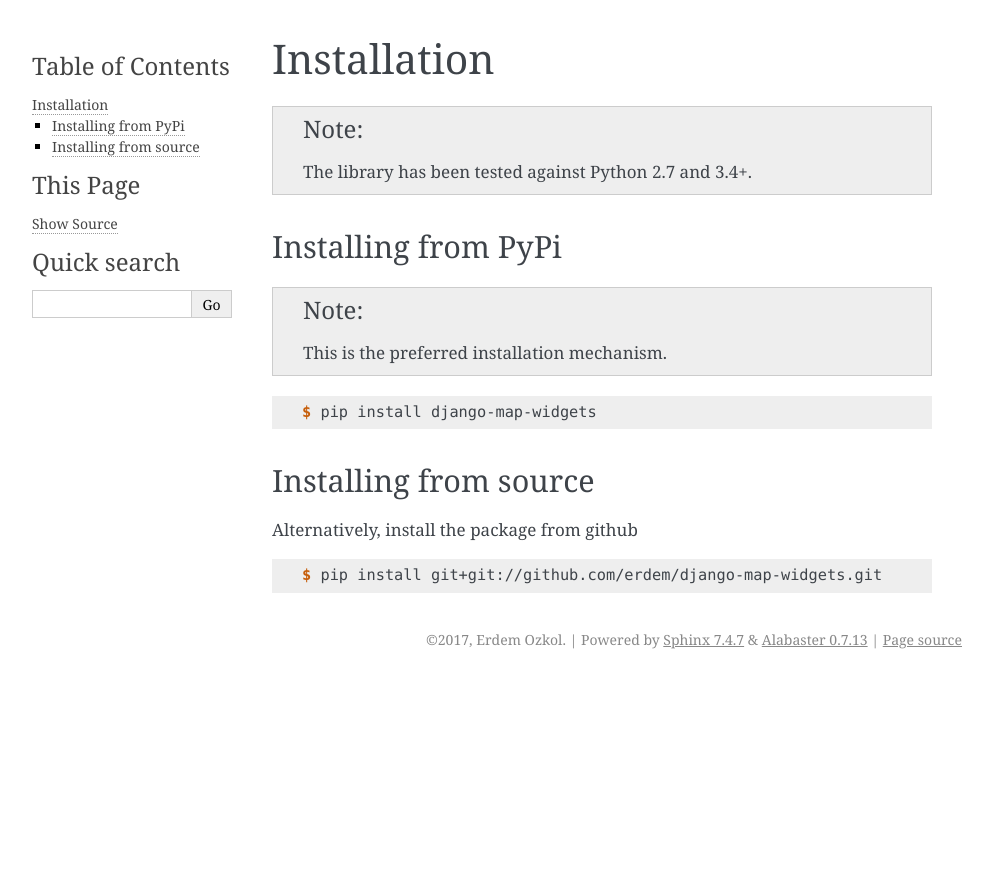
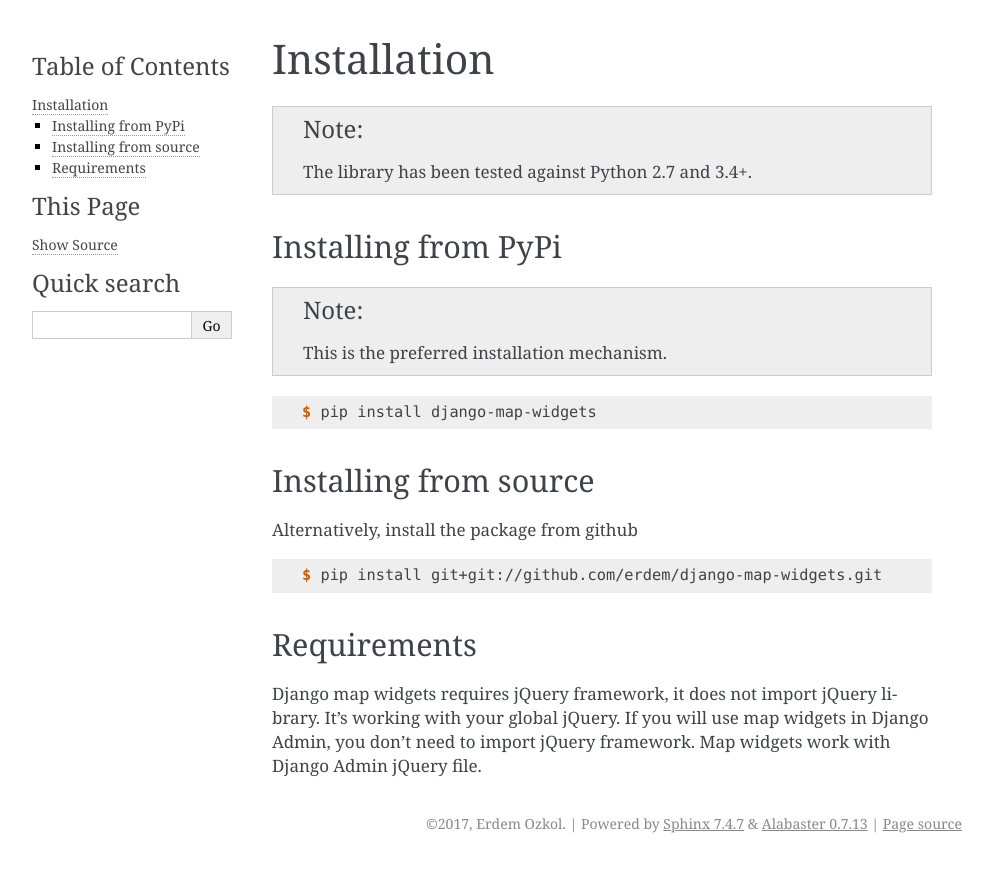
Before and after one commit to erdem/django-map-widgets, a Sphinx documentation site: the page built from docs/installation/index.rst, in a window 1280 px wide. Shown: the top 872 px of the page, without its empty margins (148-1141 px from the left). Built offline with Sphinx 7.4.7, drawn with Linux system fonts in a browser that asks for light colours.

Commit message:
added google point field map widget documentation with rst format.

```diff
--- a/docs/installation/index.rst
+++ b/docs/installation/index.rst
@@ -19,3 +19,10 @@ Alternatively, install the package from github
 .. code-block:: console
 
     $ pip install git+git://github.com/erdem/django-map-widgets.git
+
+
+
+Requirements
+^^^^^^^^^^^^
+
+Django map widgets requires jQuery framework, it does not import jQuery library. It's working with your global jQuery. If you will use map widgets in Django Admin, you don't need to import jQuery framework. Map widgets work with Django Admin jQuery file.
```
Also changed, not shown: docs/widgets/point_field_map_widgets.rst (+26 -2 lines), docs/_static/images/google-point-field-map-widget.png (added).
